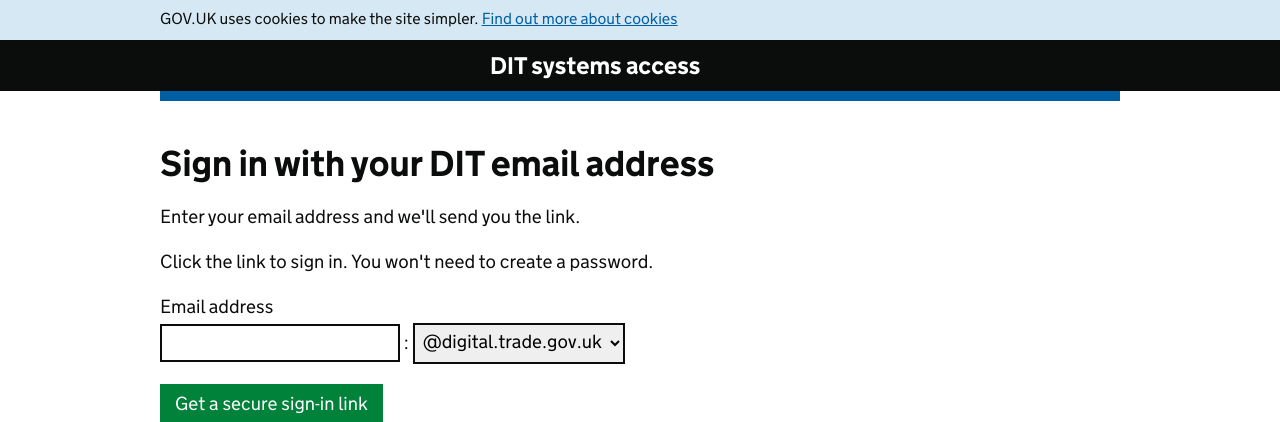
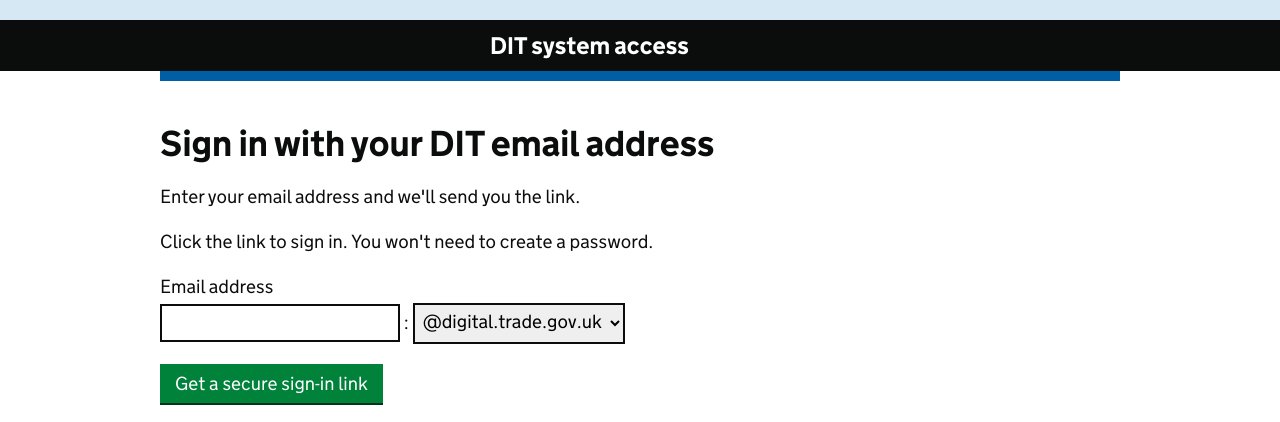
Before and after one commit to uktrade/staff-sso, a Django app: page /email/token/ in a window 1280 px wide. Shown: the top 422 px of the page. Run offline with Django 3.2, Linux system fonts and the light colour scheme.

Commit message:
Remove a few GOV.UK-ities from the template
This removes the GOV.UK cookie notice and turns the proposition name
('DIT system access') from a link into static text.

```diff
--- a/govuk_template/templates/govuk_template.html
+++ b/govuk_template/templates/govuk_template.html
@@ -10,12 +10,6 @@
 {% endblock %}
 
 {% block cookie_message %}
-  <p>
-    {% trans 'GOV.UK uses cookies to make the site simpler.' %}
-    <a href="https://www.gov.uk/help/cookies">
-      {% trans 'Find out more about cookies' %}
-    </a>
-  </p>
 {% endblock %}
 
 {% block header_class %}with-proposition{% endblock %}
@@ -23,9 +17,9 @@
   <div class="header-proposition">
     <div class="content">
       <nav id="proposition-menu">
-        <a href="/" id="proposition-name">
-          {% block proposition %}DIT systems access{% endblock %}
-        </a>
+       <span id="proposition-name">
+          {% block proposition %}DIT system access{% endblock %}
+        </span>
       </nav>
     </div>
   </div>
```
